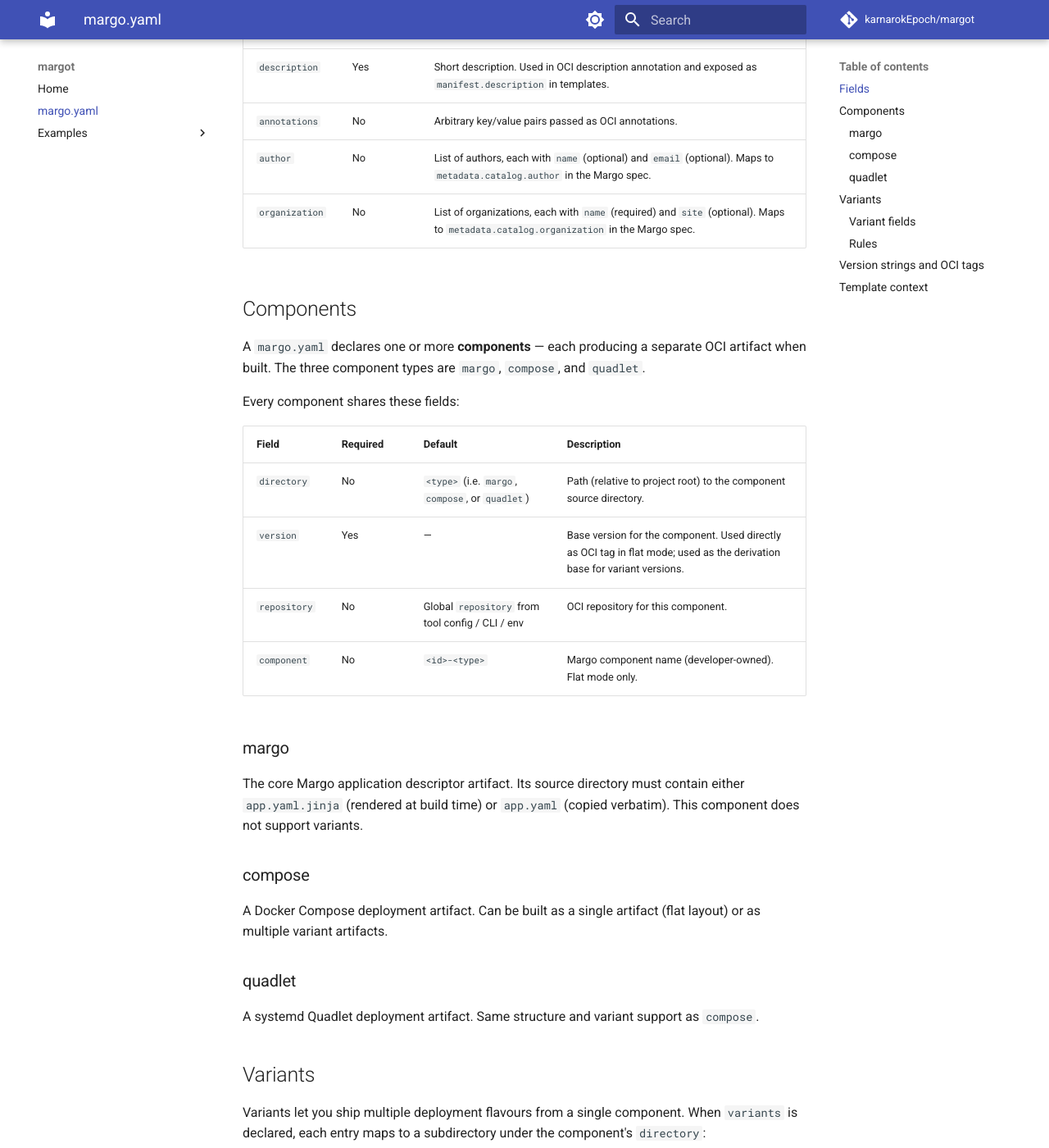
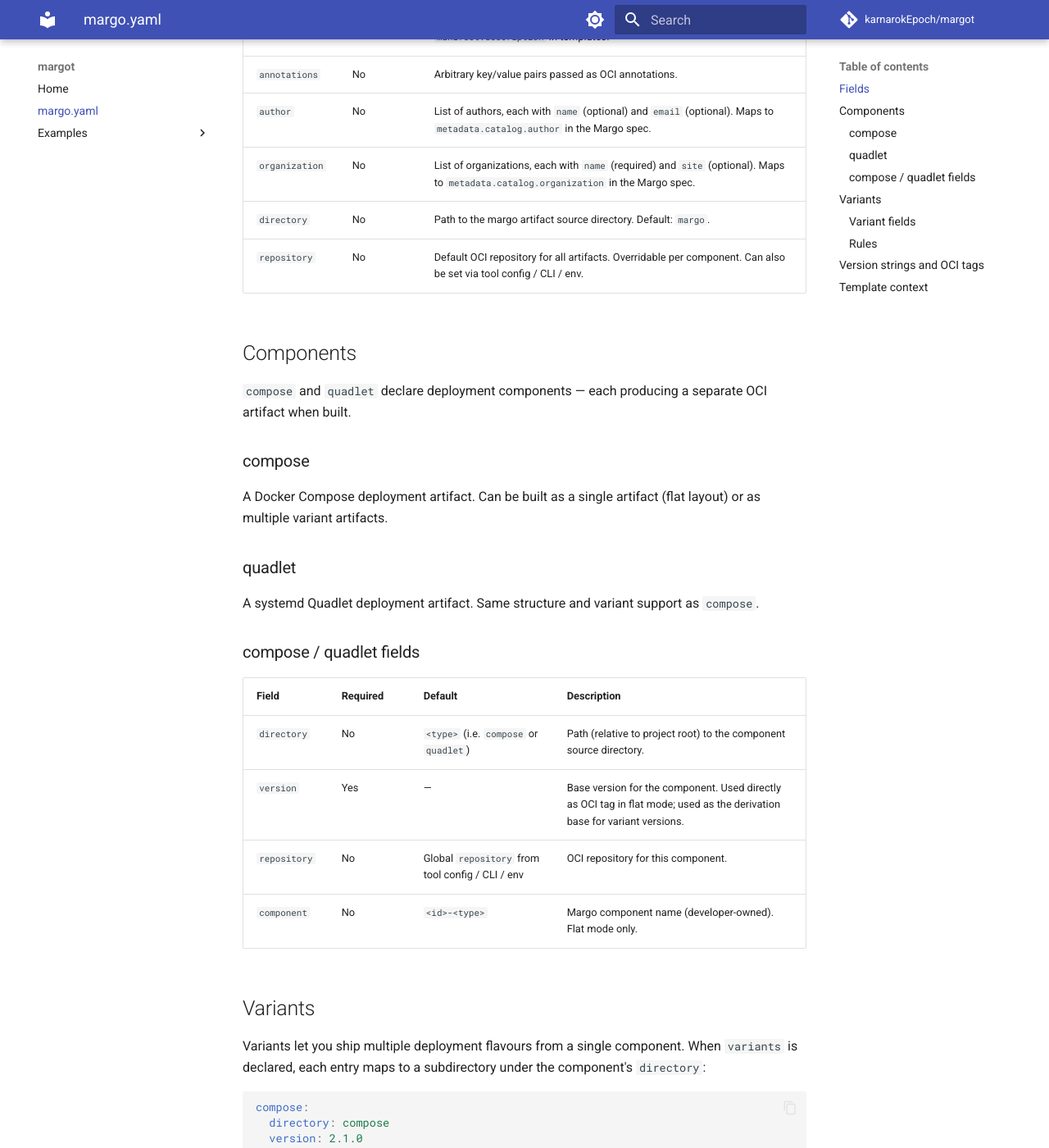
Before and after one commit to karnarokEpoch/margot, an MkDocs documentation site: the page built from docs/margo-yaml.md, in a window 1280 px wide and 1400 px high, scrolled down 1341 px. Shown: the whole window at 82% size. Built offline with MkDocs 1.6.1 and Material for MkDocs 9.7.7, drawn with Linux system fonts in a browser that asks for light colours; comment, search, counter and statistics services are not loaded; some of the changed text lies outside the part shown.

Commit message:
docs(spec): remove margo component — directory and repository top-level
The margo component is implicit: it uses the root-level version as
its OCI tag and derives everything else from top-level fields.

```diff
--- a/docs/margo-yaml.md
+++ b/docs/margo-yaml.md
@@ -18,11 +20,6 @@ author:
 organization:
   - name: Example Corp
     site: https://example.com
-
-margo:
-  directory: margo
-  version: 1.0.0+margo
-  repository: public.ecr.aws/g2n4p2m7/margo
 
 compose:
   directory: compose
@@ -54,25 +51,12 @@ quadlet:
 | `annotations` | No | Arbitrary key/value pairs passed as OCI annotations. |
 | `author` | No | List of authors, each with `name` (optional) and `email` (optional). Maps to `metadata.catalog.author` in the Margo spec. |
 | `organization` | No | List of organizations, each with `name` (required) and `site` (optional). Maps to `metadata.catalog.organization` in the Margo spec. |
+| `directory` | No | Path to the margo artifact source directory. Default: `margo`. |
+| `repository` | No | Default OCI repository for all artifacts. Overridable per component. Can also be set via tool config / CLI / env. |
 
 ## Components
 
-A `margo.yaml` declares one or more **components** — each producing a separate OCI artifact when built. The three
-component types are `margo`, `compose`, and `quadlet`.
-
-Every component shares these fields:
-
-| Field | Required | Default | Description |
-|-------|----------|---------|-------------|
-| `directory` | No | `<type>` (i.e. `margo`, `compose`, or `quadlet`) | Path (relative to project root) to the component source directory. |
-| `version` | Yes | — | Base version for the component. Used directly as OCI tag in flat mode; used as the derivation base for variant versions. |
-| `repository` | No | Global `repository` from tool config / CLI / env | OCI repository for this component. |
-| `component` | No | `<id>-<type>` | Margo component name (developer-owned). Flat mode only. |
-
-### margo
-
-The core Margo application descriptor artifact. Its source directory must contain either `app.yaml.jinja` (rendered
-at build time) or `app.yaml` (copied verbatim). This component does not support variants.
+`compose` and `quadlet` declare deployment components — each producing a separate OCI artifact when built.
 
 ### compose
 
@@ -82,6 +66,15 @@ artifacts.
 ### quadlet
 
 A systemd Quadlet deployment artifact. Same structure and variant support as `compose`.
+
+### compose / quadlet fields
+
+| Field | Required | Default | Description |
+|-------|----------|---------|-------------|
+| `directory` | No | `<type>` (i.e. `compose` or `quadlet`) | Path (relative to project root) to the component source directory. |
+| `version` | Yes | — | Base version for the component. Used directly as OCI tag in flat mode; used as the derivation base for variant versions. |
+| `repository` | No | Global `repository` from tool config / CLI / env | OCI repository for this component. |
+| `component` | No | `<id>-<type>` | Margo component name (developer-owned). Flat mode only. |
 
 ## Variants
 
@@ -131,7 +124,7 @@ For example:
 
 | `margo.yaml` version | OCI tag pushed |
 | ----------------------- | ---------------- |
-| `1.0.0+margo` | `1.0.0_margo` |
+| `1.0.0+quadlet` | `1.0.0_quadlet` |
 | `2.1.0+compose-default` | `2.1.0_compose-default` |
 | `2.1.0+quadlet-minimal` | `2.1.0_quadlet-minimal` |
 
@@ -145,11 +138,10 @@ entire context lives under the `manifest` namespace:
 
 - `manifest`
   - `id`, `name`, `version`, `appVersion`, `description`
+  - `directory`, `repository`
   - `annotations` — dict
   - `author` — list of `{name, email}`
   - `organization` — list of `{name, site}`
-  - `margo`
-    - `version`, `tag`, `ref`, `repository`, `component`
   - `compose` and `quadlet`
     - `version`, `repository`, `component`
     - `variants` — ordered list of variant objects
```
Also changed, not shown: other parts of docs/margo-yaml.md (+2 -0 lines), docs/examples/basic-quadlet.md (+5 -10 lines), docs/examples/full.md (+2 -8 lines), docs/examples/minimal.md (+1 -5 lines).
